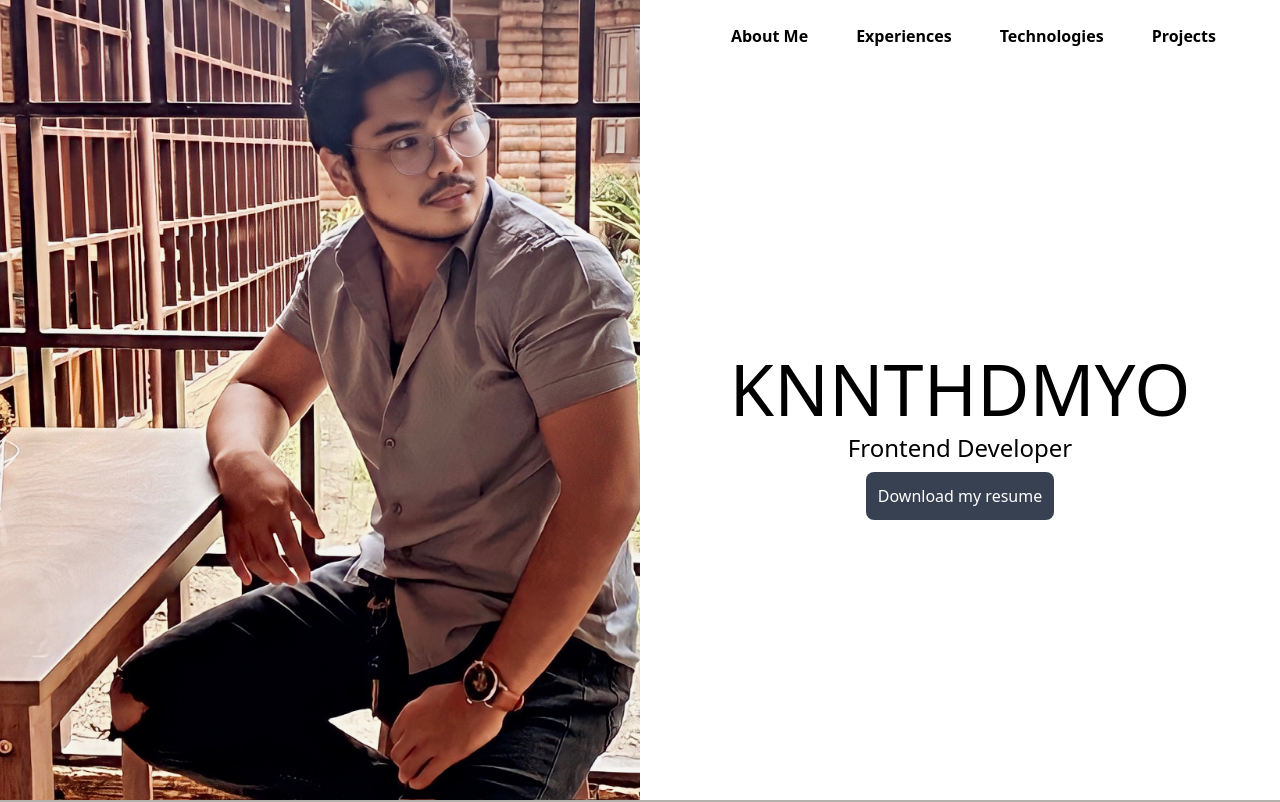
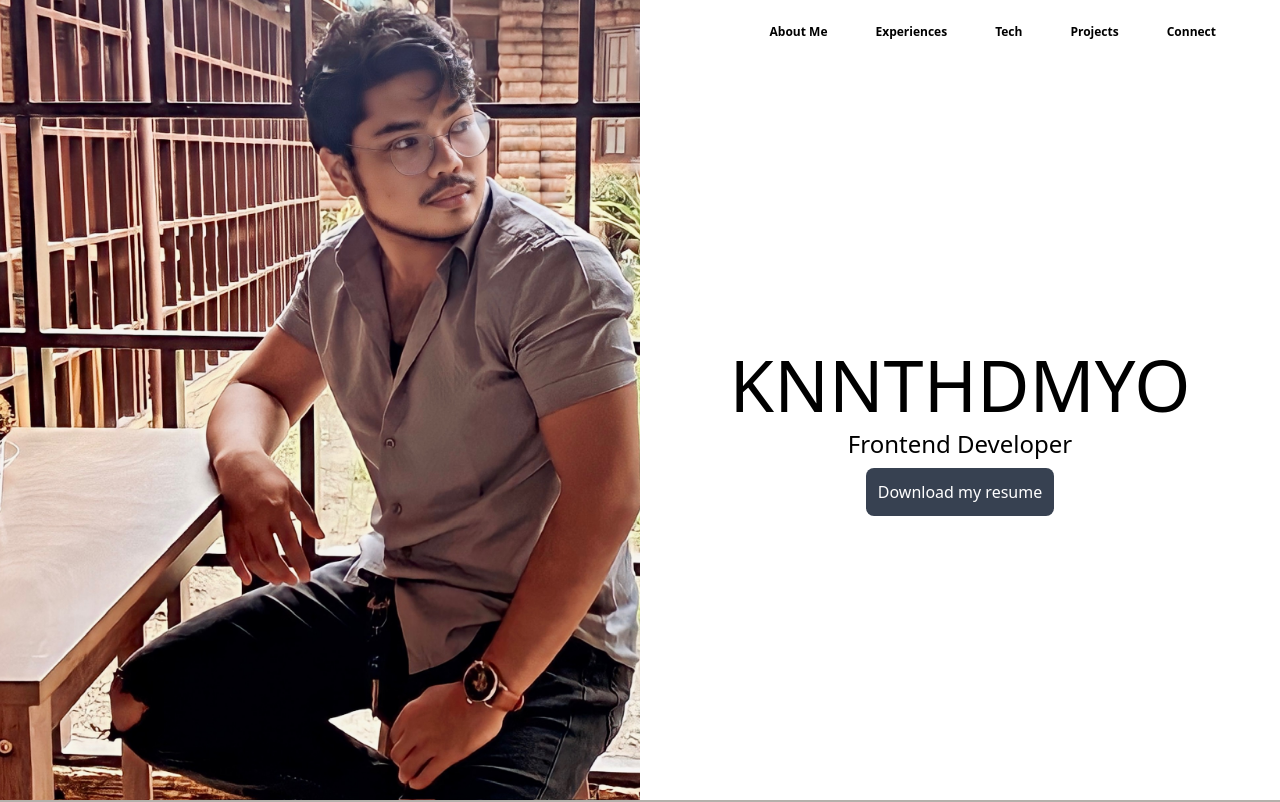
Before and after one commit to knnthdmyo/portfolio, a React (Vite) app: page / in a window 1280 px wide. Shown: the top 802 px of the page. Built offline with nearby package versions, Linux system fonts and the light colour scheme.

Commit message:
add connect on navbar

```diff
--- a/src/components/Navbar.tsx
+++ b/src/components/Navbar.tsx
@@ -8,7 +8,7 @@ const NavBar: FunctionComponent<NavBarProps> = () => {
       <section className="relative">
         <nav className="flex w-full">
           <div className="md:px-4 px-1 xl:px-12 py-6 flex w-full">
-            <ul className="flex md:px-4 px-1 mx-auto font-semibold font-heading xl:space-x-12 md:space-x-4 items-center">
+            <ul className="flex md:px-4 px-1 mx-auto font-semibold font-heading xl:space-x-12 space-x-4 items-center text-xs ">
               <li>
                 <a className="hover:underline" href="#about-me">
                   About Me
@@ -22,12 +22,17 @@ const NavBar: FunctionComponent<NavBarProps> = () => {
               </li>
               <li>
                 <a className="hover:underline" href="#techonologies">
-                  Technologies
+                  Tech
                 </a>
               </li>
               <li>
                 <a className="hover:underline" href="#projects">
                   Projects
+                </a>
+              </li>
+              <li>
+                <a className="hover:underline" href="#reach-out">
+                  Connect
                 </a>
               </li>
             </ul>
```
